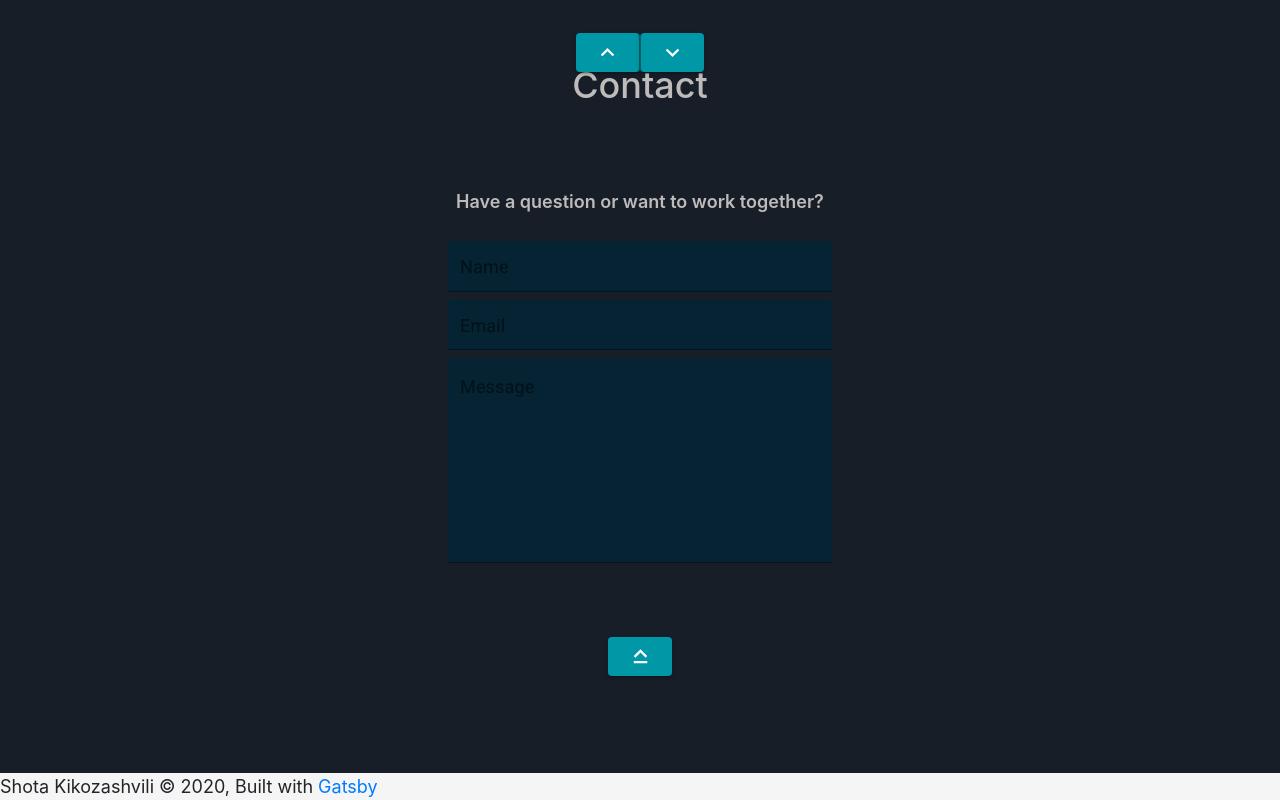
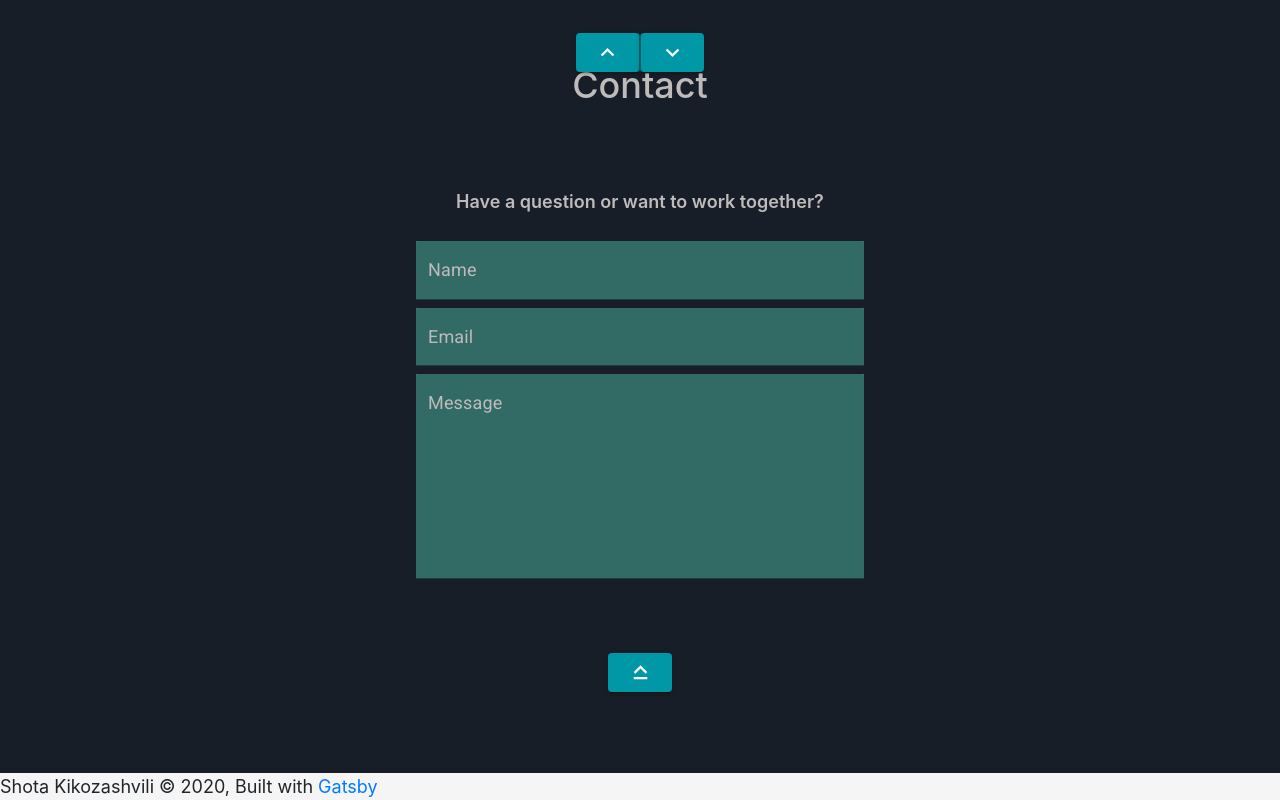
Before and after one commit to ShotaKiko/Portfolio-Site, a Gatsby site in the folder shota-kiko-portfolio/: page / in a window 1280 px wide. Shown: the part 2493-3293 px from the top of the page. Built offline with nearby package versions, Linux system fonts and the light colour scheme; Gatsby itself is replaced by a stand-in of ours.

Commit message:
minor update text field styling/mui theme WIP

```diff
--- a/shota-kiko-portfolio/src/components/textfields.js
+++ b/shota-kiko-portfolio/src/components/textfields.js
@@ -10,20 +10,21 @@ const useStyles = makeStyles((theme) => ({
   root: {
     '& > *': {
       margin: theme.spacing(1),
-      width: '30vw',
+      width: '35vw',
       display:"flex",
-      color: accent,
-      borderColor: "red",
-      textDecorationColor:"red",
-      backgroundColor:"#052738",
+      backgroundColor:"#37766F",
       // backgroundColor:"#08415C",
+      //backgroundColor:"#052738",
       '&:focus': {
-        background: "#4ca69c",
-        color:"white",
-        borderColor:"white"
+
       }
     },
   },
+  field:{
+    '& > *': {
+      color: "#BEBBBB",
+    },
+  }
 }));
 
 export default function TextFields() {
@@ -31,15 +32,26 @@ export default function TextFields() {
 
   return (
     <form className={classes.root} noValidate autoComplete="off">
-      <TextField  id="filled-basic" label="Name" variant="filled"
-        defaultValue="" size="small"
-        />
-
-      <TextField color={accent} id="filled-basic" label="Email" variant="filled"
-        defaultValue="" size="small"
+      <TextField
+        className={classes.field}
+          id="filled-basic"
+          label="Name"
+          variant="filled"
+          defaultValue=""
+          color="primary"
         />
 
       <TextField
+        className={classes.field}
+          id="filled-basic"
+          label="Email"
+          variant="filled"
+          defaultValue=""
+          color="primary"
+        />
+
+      <TextField
+        className={classes.field}
           id="filled-multiline-static"
           label="Message"
           multiline
@@ -47,6 +59,7 @@ export default function TextFields() {
           rowsMax={16}
           defaultValue=""
           variant="filled"
+          color="primary"
         />
     </form>
   );
```
